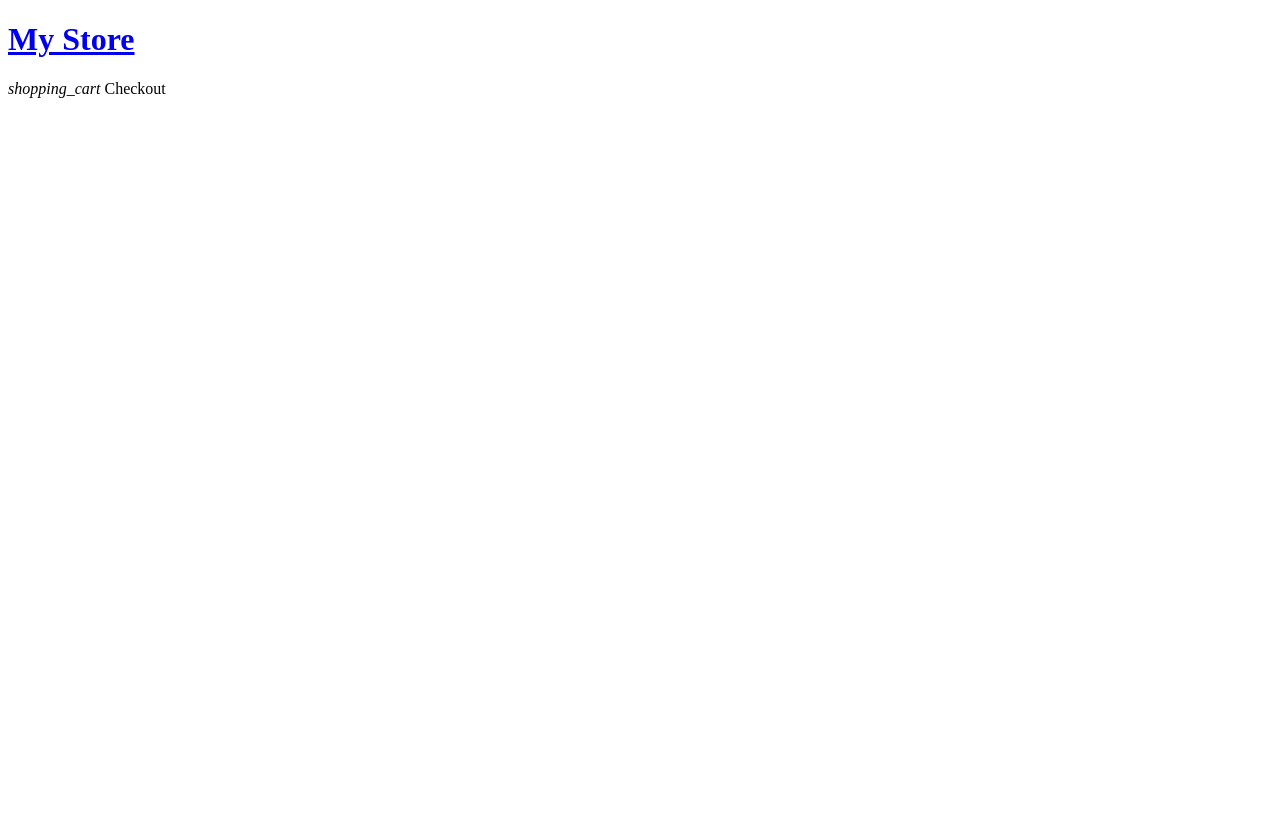
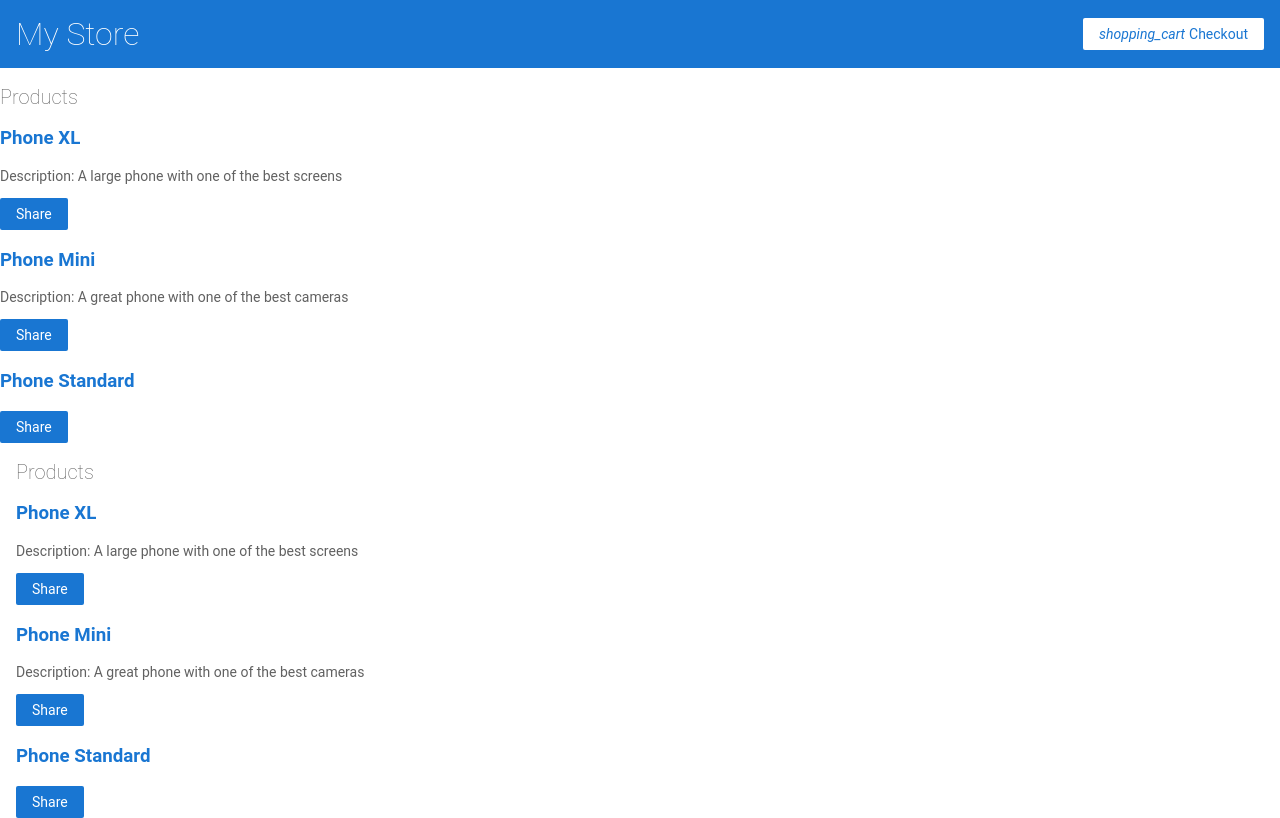
Before and after one commit to franckyi/exercises, an Angular app in the folder angular/shopping-cart/: page / in a window 1280 px wide. Built offline with nearby package versions, Linux system fonts and the light colour scheme.

Commit message:
in progress

```diff
--- a/angular/shopping-cart/src/app/app.component.html
+++ b/angular/shopping-cart/src/app/app.component.html
@@ -1,5 +1,5 @@
 <app-top-bar></app-top-bar>
-
+<app-product-list></app-product-list>
 <div class="container">
   <router-outlet></router-outlet>
 </div>
--- a/angular/shopping-cart/src/app/product-list/product-list.component.html
+++ b/angular/shopping-cart/src/app/product-list/product-list.component.html
@@ -1,9 +1,19 @@
 <h2>Products</h2>
 
 <div *ngFor="let product of products">
+
   <h3>
     <a [title]="product.name + ' details'">
       {{ product.name }}
     </a>
   </h3>
+
+  <p *ngIf="product.description">
+    Description: {{ product.description }}
+  </p>
+
+  <button type="button" (click)="share()">
+    Share
+  </button>
+
 </div>
--- a/angular/shopping-cart/src/styles.css
+++ b/angular/shopping-cart/src/styles.css
@@ -1 +1,147 @@
 /* You can add global styles to this file, and also import other style files */
+
+/* Global Styles */
+
+* {
+  font-family: 'Roboto', Arial, sans-serif;
+  color: #616161;
+  box-sizing: border-box;
+  -webkit-font-smoothing: antialiased;
+  -moz-osx-font-smoothing: grayscale;
+}
+
+body {
+  margin: 0;
+}
+
+.container {
+  display: flex;
+  flex-direction: row;
+}
+
+router-outlet + *  {
+  padding: 0 16px;
+}
+
+/* Text */
+
+h1 {
+  font-size: 32px;
+}
+
+h2 {
+  font-size: 20px;
+}
+
+h1, h2 {
+  font-weight: lighter;
+}
+
+p {
+  font-size: 14px;
+}
+
+/* Hyperlink */
+
+a {
+  cursor: pointer;
+  color: #1976d2;
+  text-decoration: none;
+}
+
+a:hover {
+  opacity: 0.8;
+}
+
+/* Input */
+
+input {
+  font-size: 14px;
+  border-radius: 2px;
+  padding: 8px;
+  margin-bottom: 16px;
+  border: 1px solid #BDBDBD;
+}
+
+label {
+  font-size: 12px;
+  font-weight: bold;
+  margin-bottom: 4px;
+  display: block;
+  text-transform: uppercase;
+}
+
+/* Button */
+.button, button {
+  display: inline-flex;
+  align-items: center;
+  padding: 8px 16px;
+  border-radius: 2px;
+  font-size: 14px;
+  cursor: pointer;
+  background-color: #1976d2;
+  color: white;
+  border: none;
+}
+
+.button:hover, button:hover {
+  opacity: 0.8;
+  font-weight: normal;
+}
+
+.button:disabled, button:disabled {
+  opacity: 0.5;
+  cursor: auto;
+}
+
+/* Fancy Button */
+
+.fancy-button {
+  background-color: white;
+  color: #1976d2;
+}
+
+.fancy-button i.material-icons {
+  color: #1976d2;
+  padding-right: 4px;
+}
+
+/* Top Bar */
+
+app-top-bar {
+  width: 100%;
+  height: 68px;
+  background-color: #1976d2;
+  padding: 16px;
+  display: flex;
+  flex-direction: row;
+  justify-content: space-between;
+  align-items: center;
+}
+
+app-top-bar h1 {
+  color: white;
+  margin: 0;
+}
+
+/* Checkout Cart, Shipping Prices */
+
+.cart-item, .shipping-item {
+  width: 100%;
+  min-width: 400px;
+  max-width: 450px;
+  display: flex;
+  flex-direction: row;
+  justify-content: space-between;
+  padding: 16px 32px;
+  margin-bottom: 8px;
+  border-radius: 2px;
+  background-color: #EEEEEE;
+}
+
+
+/*
+Copyright Google LLC. All Rights Reserved.
+Use of this source code is governed by an MIT-style license that
+can be found in the LICENSE file at https://angular.io/license
+*/
```
Also changed, not shown: angular/shopping-cart/src/app/app.module.ts (+7 -1 lines).
